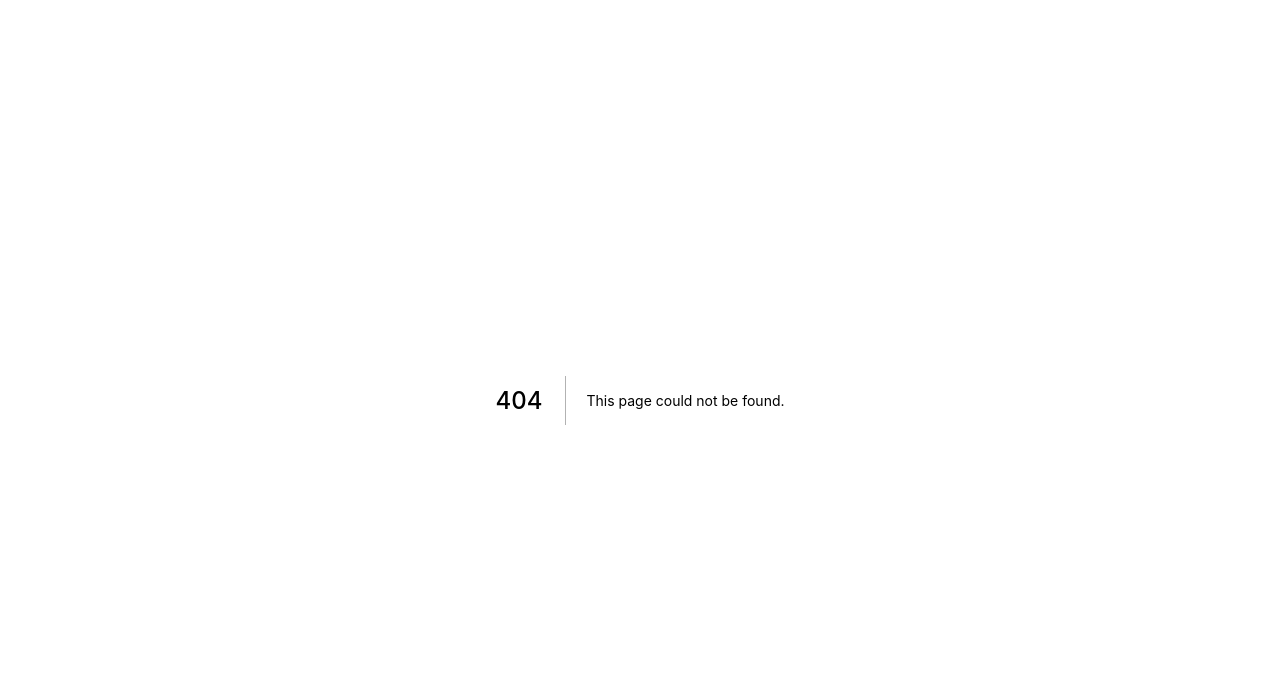
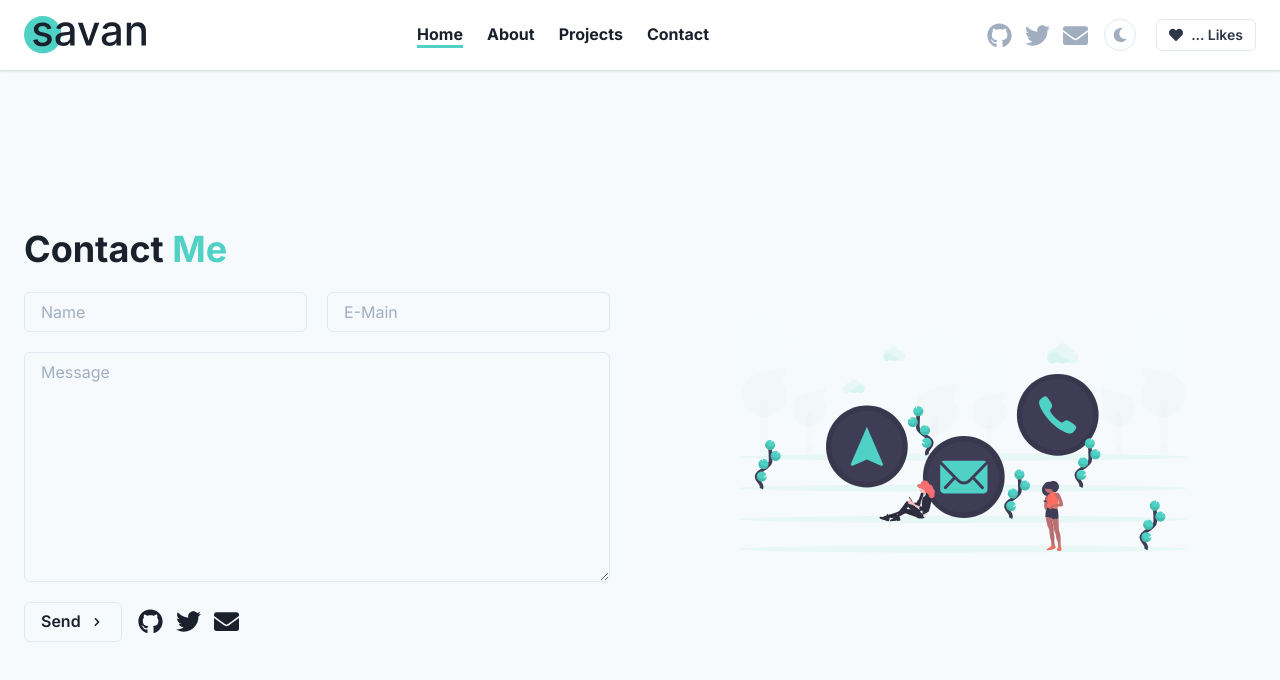
Before and after one commit to theSa1/sa1.co.in, a Next.js app: page /contact in a window 1280 px wide. Before the commit this address had no page. Shown: the top 680 px of the page. Built offline with nearby package versions, Linux system fonts and the light colour scheme.

Commit message:
Added contact me page and everything that was required to make it

```diff
--- a/package.json
+++ b/package.json
@@ -11,6 +11,7 @@
     "@chakra-ui/react": "^1.7.4",
     "@emotion/react": "^11.7.1",
     "@emotion/styled": "^11.6.0",
+    "formik": "^2.2.9",
     "framer-motion": "^5.6.0",
     "next": "12.0.8",
     "react": "17.0.2",
--- /dev/null
+++ b/pages/contact.tsx
@@ -0,0 +1,179 @@
+import { Button } from "@chakra-ui/button"
+import { Image } from "@chakra-ui/image"
+import { Input } from "@chakra-ui/input"
+import { Flex, Grid, Heading } from "@chakra-ui/layout"
+import { chakra } from "@chakra-ui/system"
+import { Textarea } from "@chakra-ui/textarea"
+import React, { useState } from "react"
+import { HiChevronRight } from "react-icons/hi"
+import { Layout } from "../components/Layout"
+import { SocialMedia } from "../components/SocialMedia"
+import { useColorMode } from "@chakra-ui/color-mode"
+import { colors } from "../colors"
+import {
+  Alert,
+  AlertIcon,
+  FormControl,
+  FormErrorMessage,
+} from "@chakra-ui/react"
+import { Formik } from "formik"
+
+const Contact = () => {
+  const { colorMode } = useColorMode()
+  const [alertType, setAlertType] = useState<"success" | "error" | "none">(
+    "none"
+  )
+  return (
+    <Layout page="/contact">
+      <Grid
+        gridTemplateRows="1fr"
+        gridTemplateColumns={["1fr", "1fr 40vw", "1fr 1fr"]}
+        mt="auto"
+        mb="auto"
+      >
+        <Flex h="100%" flexDir="column" mr={["0", "30px", "30px"]}>
+          <Heading mb="20px">
+            Contact <chakra.span color="teal.300">Me</chakra.span>
+          </Heading>
+          <Formik
+            initialValues={{ name: "", email: "", message: "" }}
+            onSubmit={(values, { setSubmitting, resetForm }) => {
+              setTimeout(() => {
+                setSubmitting(false)
+                setAlertType("success")
+                resetForm()
+              }, 1000)
+            }}
+            validate={(values) => {
+              let errors: { [key: string]: any } = {}
+              if (!values.name) {
+                errors.name = "Required"
+              } else if (values.name.split("").length < 3) {
+                errors.name = "Name Must Be More Than 3 Characters"
+              } else if (!values.email) {
+                errors.email = "Required"
+              } else if (
+                !/^[A-Z0-9._%+-]+@[A-Z0-9.-]+\.[A-Z]{2,}$/i.test(values.email)
+              ) {
+                errors.email = "Invalid email address"
+              } else if (!values.message) {
+                errors.message = "Required"
+              } else if (values.message.split("").length < 3) {
+                errors.message = "Message Must Be More Than 3 Characters"
+              }
+              return errors
+            }}
+          >
+            {({
+              values,
+              errors,
+              touched,
+              handleChange,
+              handleBlur,
+              isSubmitting,
+              handleSubmit,
+            }) => (
+              <chakra.form onSubmit={handleSubmit}>
+                {alertType === "none" || (
+                  <Flex mb="20px">
+                    <Alert status={alertType}>
+                      <AlertIcon />
+                      {alertType === "success"
+                        ? "Message was sent successfully!"
+                        : "An error occurred while sending the message"}
+                    </Alert>
+                  </Flex>
+                )}
+                <Flex>
+                  <FormControl
+                    isInvalid={errors.name && touched.name ? true : false}
+                    mr="10px"
+                  >
+                    <Input
+                      placeholder="Name"
+                      backgroundColor={colors.contact.inputBg[colorMode]}
+                      borderColor={colors.contact.inputBg.border[colorMode]}
+                      name="name"
+                      onBlur={handleBlur}
+                      onChange={handleChange}
+                      value={values.name}
+                    />
+                    {errors.name && touched.name && (
+                      <FormErrorMessage>{errors.name}</FormErrorMessage>
+                    )}
+                  </FormControl>
+
+                  <FormControl
+                    isInvalid={errors.email && touched.email ? true : false}
+                    ml="10px"
+                  >
+                    <Input
+                      placeholder="E-Main"
+                      backgroundColor={colors.contact.inputBg[colorMode]}
+                      borderColor={colors.contact.inputBg.border[colorMode]}
+                      name="email"
+                      onBlur={handleBlur}
+                      onChange={handleChange}
+                      value={values.email}
+                    />
+                    {errors.email && touched.email && (
+                      <FormErrorMessage>{errors.email}</FormErrorMessage>
+                    )}
+                  </FormControl>
+                </Flex>
+                <FormControl
+                  isInvalid={errors.message && touched.message ? true : false}
+                  mt="20px"
+                >
+                  <Textarea
+                    placeholder="Message"
+                    h="230px"
+                    backgroundColor={colors.contact.inputBg[colorMode]}
+                    borderColor={colors.contact.inputBg.border[colorMode]}
+                    name="message"
+                    onBlur={handleBlur}
+                    onChange={handleChange}
+                    value={values.message}
+                  />
+                  {errors.message && touched.message && (
+                    <FormErrorMessage>{errors.message}</FormErrorMessage>
+                  )}
+                </FormControl>
+                <Flex mt="20px" alignItems="center">
+                  <Button
+                    mr="10px"
+                    rightIcon={<HiChevronRight />}
+                    variant="outline"
+                    backgroundColor={colors.contact.inputBg[colorMode]}
+                    borderColor={colors.contact.sendBtn.border[colorMode]}
+                    color={colors.contact.sendBtn.text[colorMode]}
+                    type="submit"
+                    isLoading={isSubmitting}
+                  >
+                    Send
+                  </Button>
+                  <SocialMedia color={colors.contact.icon[colorMode]} />
+                </Flex>
+              </chakra.form>
+            )}
+          </Formik>
+        </Flex>
+        <Flex
+          h="100%"
+          justifyContent="center"
+          alignContent="center"
+          ml="30px"
+          display={["none", "flex", "flex"]}
+        >
+          <Image
+            src="/images/contact-image.svg"
+            w={["100%", "100%", "md"]}
+            alt="Contact Hero Image"
+          />
+        </Flex>
+      </Grid>
+    </Layout>
+  )
+}
+
+export default Contact
```
Also changed, not shown: public/images/contact-image.svg (added), 1 other file (tests, documents, lock files or other folders).
